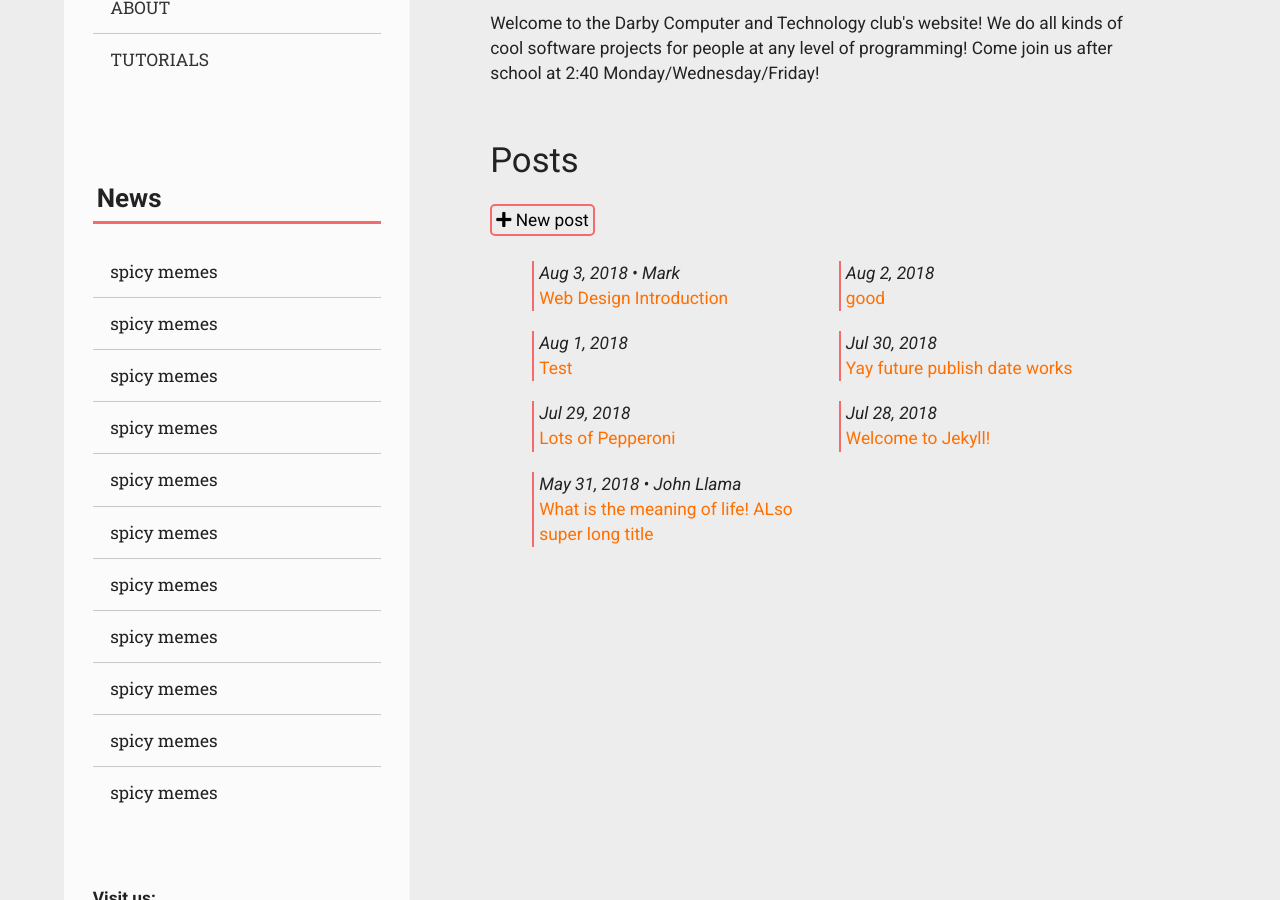
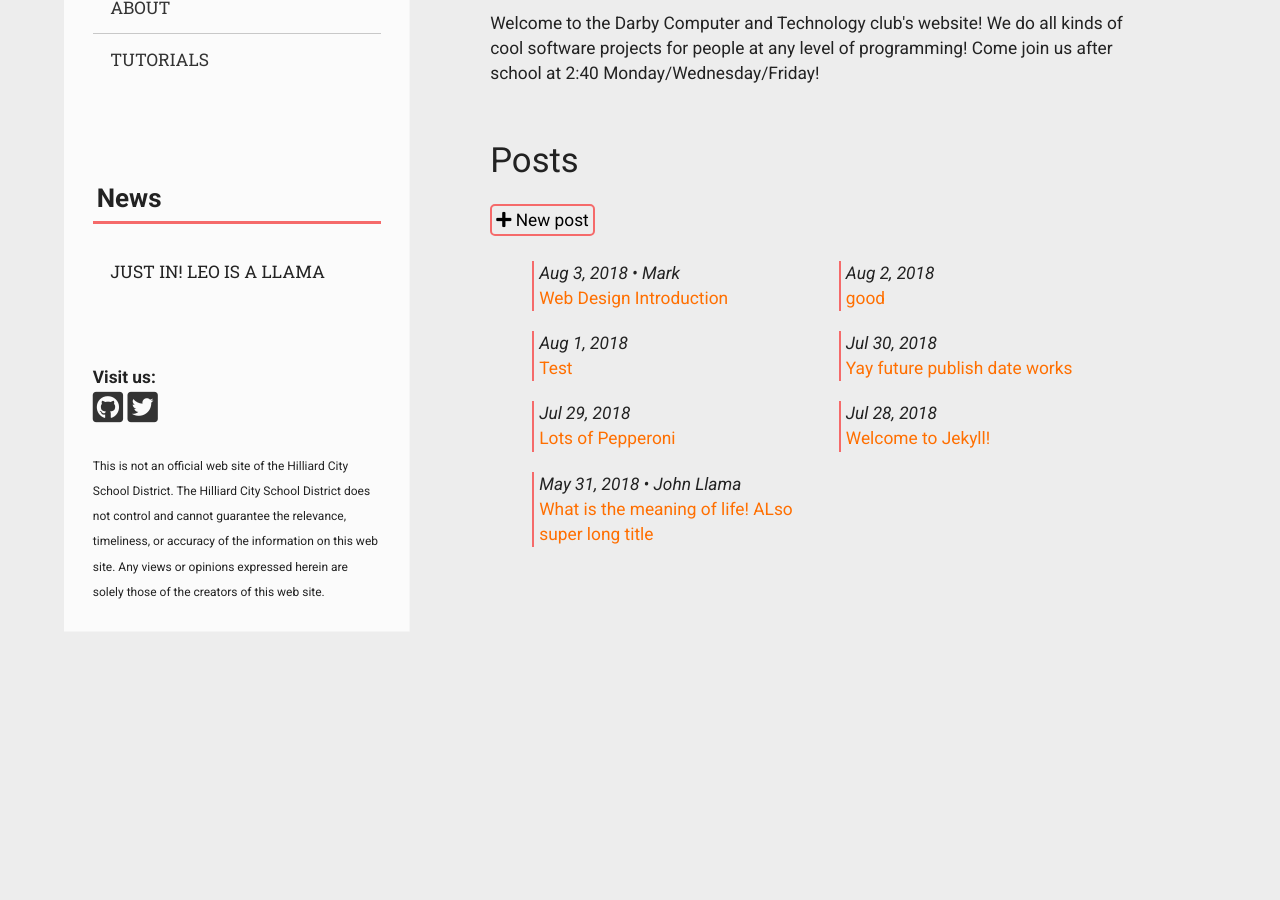
Before and after one commit to Joel4763/darbycat.github.io, a Jekyll site: the page built from index.html, in a window 1280 px wide and 900 px high, scrolled down 305 px. Built offline with Jekyll 4.4.1, drawn with Linux system fonts in a browser that asks for light colours; nearby versions of some CDN libraries; after the commit the page ends 1001 px from its top, so only the background shows below that.

Commit message:
Update news.yml

```diff
--- a/_data/news.yml
+++ b/_data/news.yml
@@ -1,11 +1 @@
-- news: "spicy memes"
-- news: "spicy memes"
-- news: "spicy memes"
-- news: "spicy memes"
-- news: "spicy memes"
-- news: "spicy memes"
-- news: "spicy memes"
-- news: "spicy memes"
-- news: "spicy memes"
-- news: "spicy memes"
-- news: "spicy memes"
+- news: "JUST IN! LEO IS A LLAMA"
```
